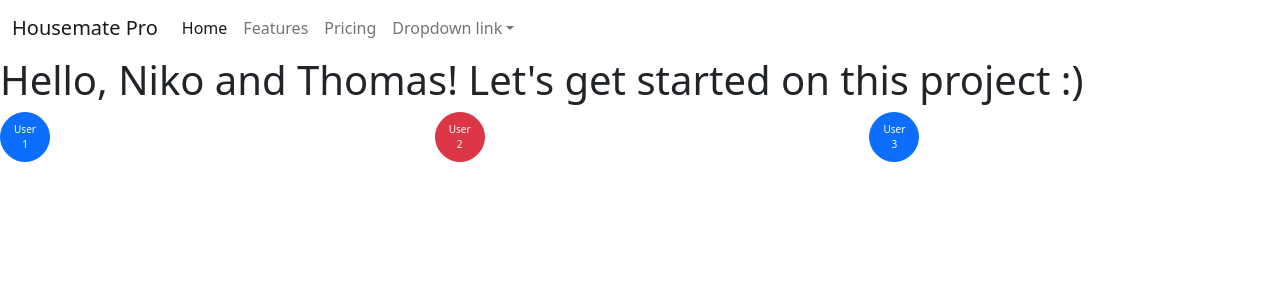
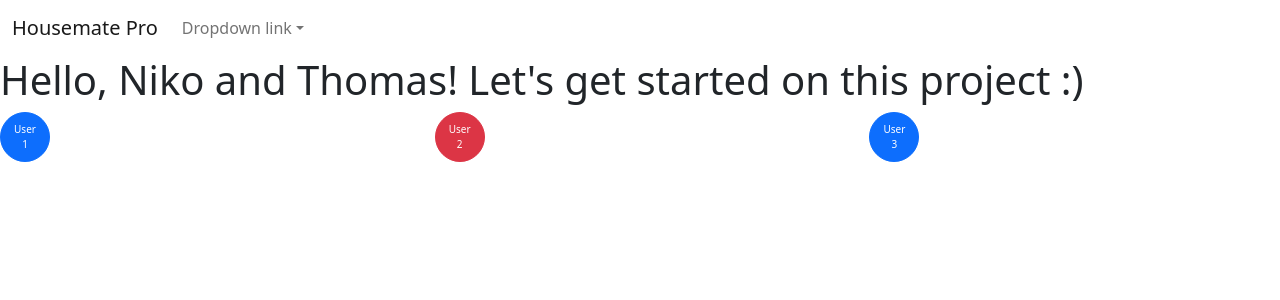
Before and after one commit to giselle-arboleda/Final-Project, a React (Vite) app in the folder housemate-pro/: page / in a window 1280 px wide. Shown: the top 300 px of the page. Built offline with nearby package versions, Linux system fonts and the light colour scheme.

Commit message:
nav bar remove unneeded options

```diff
--- a/housemate-pro/src/components/NavBar.tsx
+++ b/housemate-pro/src/components/NavBar.tsx
@@ -27,21 +27,6 @@
         </button>
         <div className="collapse navbar-collapse" id="navbarNavDropdown">
           <ul className="navbar-nav">
-            <li className="nav-item">
-              <a className="nav-link active" aria-current="page" href="#">
-                Home
-              </a>
-            </li>
-            <li className="nav-item">
-              <a className="nav-link" href="#">
-                Features
-              </a>
-            </li>
-            <li className="nav-item">
-              <a className="nav-link" href="#">
-                Pricing
-              </a>
-            </li>
             <li className="nav-item dropdown">
               <a
                 className="nav-link dropdown-toggle"
```
